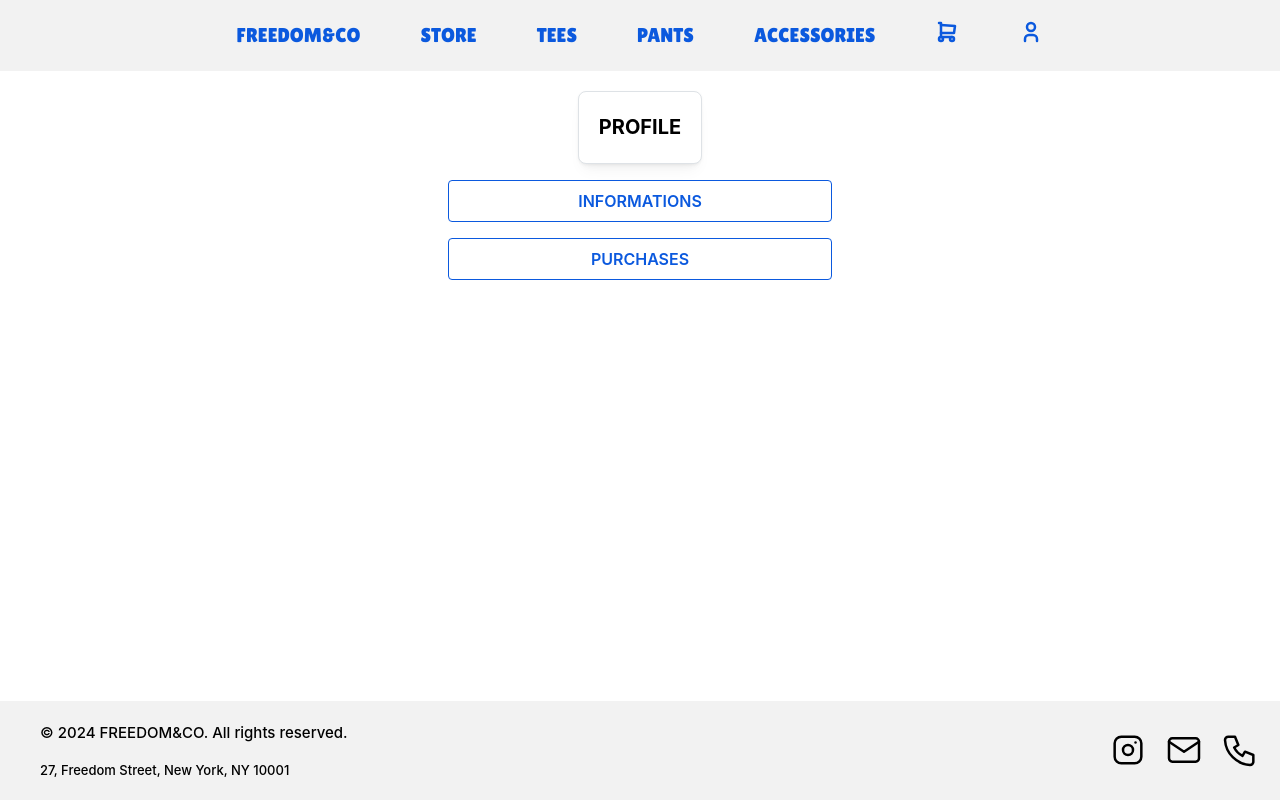
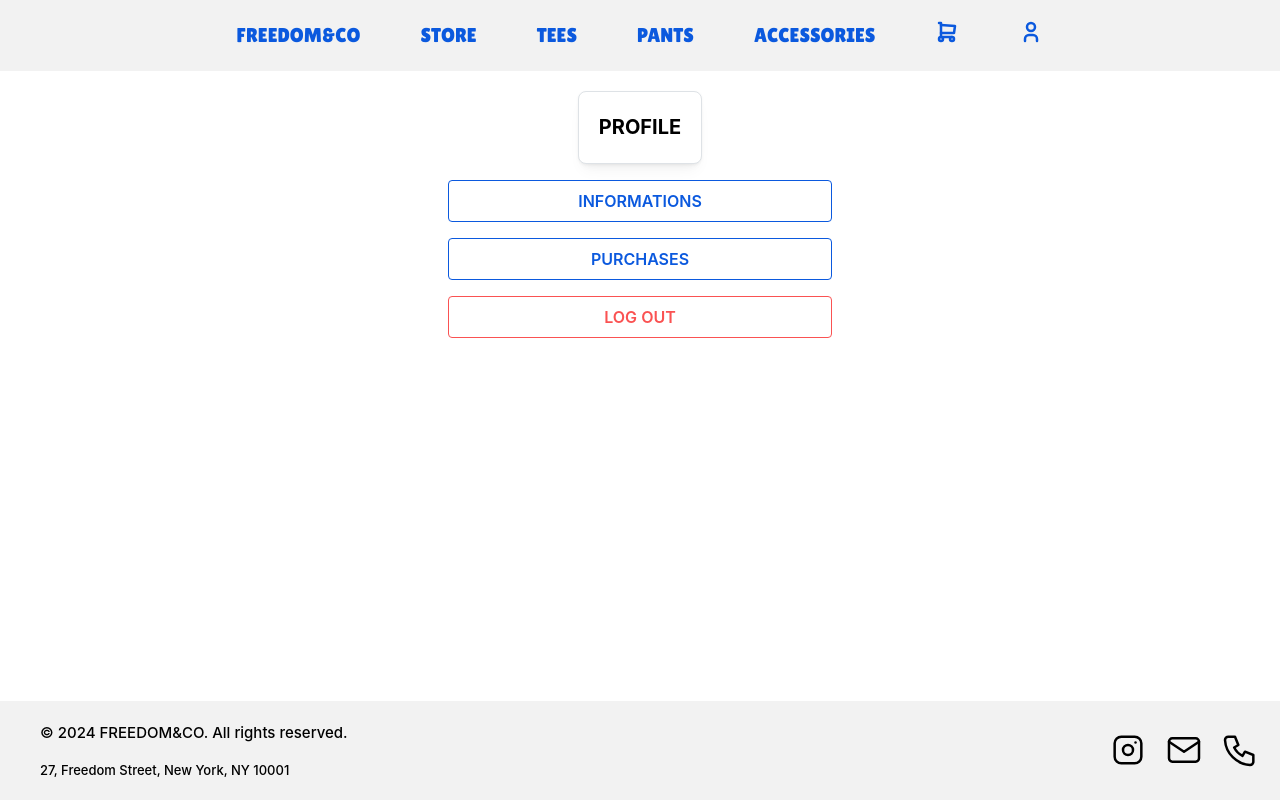
Before and after one commit to MiguelHenri/FREEDOM-CO, a React (Vite) app in the folder freedom-co/frontend/: page /profile in a window 1280 px wide. Built offline with nearby package versions, Linux system fonts and the light colour scheme; no server answers.

Commit message:
logout integrated

```diff
--- a/freedom-co/frontend/src/pages/User/Login.jsx
+++ b/freedom-co/frontend/src/pages/User/Login.jsx
@@ -30,7 +30,7 @@ function Login() {
         axios.post('api/users/login', values)
             .then(_ => {
                 navigate('/profile');
-                alert('Login successful');
+                alert('Logged in successfully');
             })
             .catch(err => {
                 setLoading(false);
--- a/freedom-co/frontend/src/pages/User/Profile.jsx
+++ b/freedom-co/frontend/src/pages/User/Profile.jsx
@@ -1,6 +1,24 @@
 import { Paper, Button, Stack, Text } from "@mantine/core";
+import axios from "axios";
+import { useNavigate } from "react-router-dom";
 
 function Profile() {
+    const navigate = useNavigate();
+
+    const logOut = () => {
+        console.log('logging out...')
+
+        // Requesting backend logout api
+        axios.post('api/users/logout')
+            .then(_ => {
+                navigate('/login');
+                alert('Logged out successfuly');
+            })
+            .catch(err => {
+                console.error('Unhandled error when logging out.', err);
+                alert('Failed to logout.');
+            });
+    }
 
     return (
         <>
@@ -24,6 +42,15 @@ function Profile() {
             >
                 PURCHASES
             </Button>
+            <Button
+                w={{base: '70vw', sm: '50vw', md: '40vw', lg:'30vw'}}
+                size='md'
+                variant='outline'
+                color='red'
+                onClick={logOut}
+            >
+                LOG OUT
+            </Button>
         </Stack>
         </>
     );
```
Also changed, not shown: 1 other file (tests, documents, lock files or other folders).
